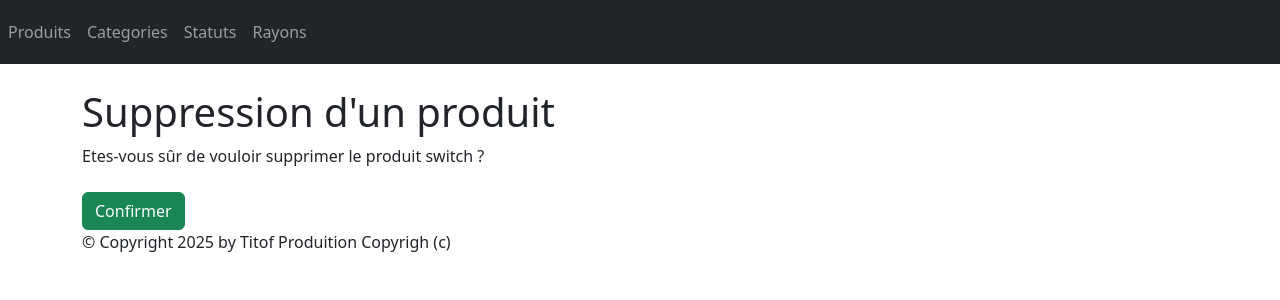
After one commit to valentin-hun/prog_avancee_td, a Django app: page /monApp/produit/4/delete/ in a window 1280 px wide. The commit adds this page. Shown: the top 300 px of the page. Run offline with Django 5.2, Linux system fonts and the light colour scheme; data comes from the database, SQL or seed files in the repository; both versions use the stored data as it was after the commit; some libraries are stand-ins or nearby versions.

Commit message:
ajout de supprimer produit

```diff
--- /dev/null
+++ b/monApp/templates/monApp/delete_produit.html
@@ -0,0 +1,9 @@
+{% extends 'monApp/base.html' %}
+{% block contenu %}
+<h1> Suppression d'un produit </h1>
+<form action="" method="post" >
+    {% csrf_token %}
+    <p>Etes-vous sûr de vouloir supprimer le produit {{ object.intituleProd }} ?</p>
+    <button type="submit" class="btn btn-success mt-2">Confirmer</button>
+</form>
+{% endblock %}
--- a/monApp/templates/monApp/detail_produit.html
+++ b/monApp/templates/monApp/detail_produit.html
@@ -16,4 +16,6 @@
     <li>Catégorie : {{ prdt.categorie }} </li>
     <li>Statut : {{ prdt.status }}</li>
 </ul>
+<a href="{% url 'prdt-chng' prdt.refProd %}">modifier</a>
+<a href="{% url 'dlt_prdt' prdt.refProd %}">supprimer</a>
 {% endblock %}
--- a/monApp/templates/monApp/list_produits.html
+++ b/monApp/templates/monApp/list_produits.html
@@ -27,6 +27,7 @@
                     <td>{{ prdt.categorie }}</td>
                     <td>{{ prdt.status }}</td>
                     <td><a href="{% url 'prdt-chng' prdt.refProd %}">modifier</a></td>
+                    <td><a href="{% url 'dlt_prdt' prdt.refProd %}">supprimer</a></td>
                 </tr>
             {% endfor %}
         </tbody>
--- a/monApp/urls.py
+++ b/monApp/urls.py
@@ -20,4 +20,5 @@ urlpatterns = [
     path('logout/', views.DisconnectView.as_view(), name='logout'),
     path('home/', views.HomeView.as_view(), name='email-sent'),
     path("produit/<pk>/update/",views.ProduitUpdate, name="prdt-chng"),
+    path("produit/<pk>/delete/",views.produit_delete, name="dlt_prdt"),
 ]
--- a/monApp/views.py
+++ b/monApp/views.py
@@ -1,4 +1,4 @@
-from django.shortcuts import render
+from django.shortcuts import render, redirect
 from django.http import HttpResponse, Http404
 from monApp.forms import *
 from monApp.models import *
@@ -7,7 +7,7 @@ from django.contrib.auth.views import LoginView, LogoutView
 from django.contrib.auth import authenticate, login, logout
 from django.views.generic import *
 from django.core.mail import send_mail
-from django.shortcuts import redirect
+from django.urls import reverse_lazy
 
 
 def accueil(request,param):
@@ -78,19 +78,6 @@ class ProduitDetailView(DetailView):
         context['titremenu'] = "Détail du produit"
         return context
 
-def ProduitUpdate(request, pk):
-    prdt = Produit.objects.get(refProd=pk)
-    if request.method == 'POST':
-        form = ProduitForm(request.POST, instance=prdt)
-        if form.is_valid():
-            # mettre à jour le produit existant dans la base de données
-            form.save()
-            # rediriger vers la page détaillée du produit que nous venons de mettre à jour
-            return redirect('dtl-prdt', prdt.refProd)
-    else:
-        form = ProduitForm(instance=prdt)
-    return render(request,'monApp/update_produit.html', {'form': form})
-
 def ProduitCreate(request):
     if request.method == 'POST':
         form = ProduitForm(request.POST)
@@ -100,6 +87,34 @@ def ProduitCreate(request):
     else:
         form = ProduitForm()
     return render(request, "monApp/create_produit.html", {'form': form})
+
+def ProduitUpdate(request, pk):
+    prdt = Produit.objects.get(refProd=pk)
+    if request.method == 'POST':
+        form = ProduitForm(request.POST, instance=prdt)
+        if form.is_valid():
+            # mettre à jour le produit existant dans la base de données
+            form.save()
+            # rediriger vers la page détaillée du produit que nous venons de mettre à jour
+            return redirect('dtl_prdt', prdt.refProd)
+    else:
+        form = ProduitForm(instance=prdt)
+    return render(request,'monApp/update_produit.html', {'form': form})
+
+# class ProduitDeleteView(DeleteView):
+#     model = Produit
+#     template_name = "monApp/delete_produit.html"
+#     success_url = reverse_lazy('lst_prdts')
+
+def produit_delete(request, pk):
+    prdt = Produit.objects.get(refProd=pk) # nécessaire pour GET et pour POST
+    if request.method == 'POST':
+        # supprimer le produit de la base de données
+        prdt.delete()
+        # rediriger vers la liste des produit
+        return redirect('lst-prdts')
+    # pas besoin de « else » ici. Si c'est une demande GET, continuez simplement
+    return render(request, 'monApp/delete_produit.html', {'object': prdt})
 
 class CategorieListView(ListView):
     model = Categorie
```
Also changed, not shown: db.sqlite3.
